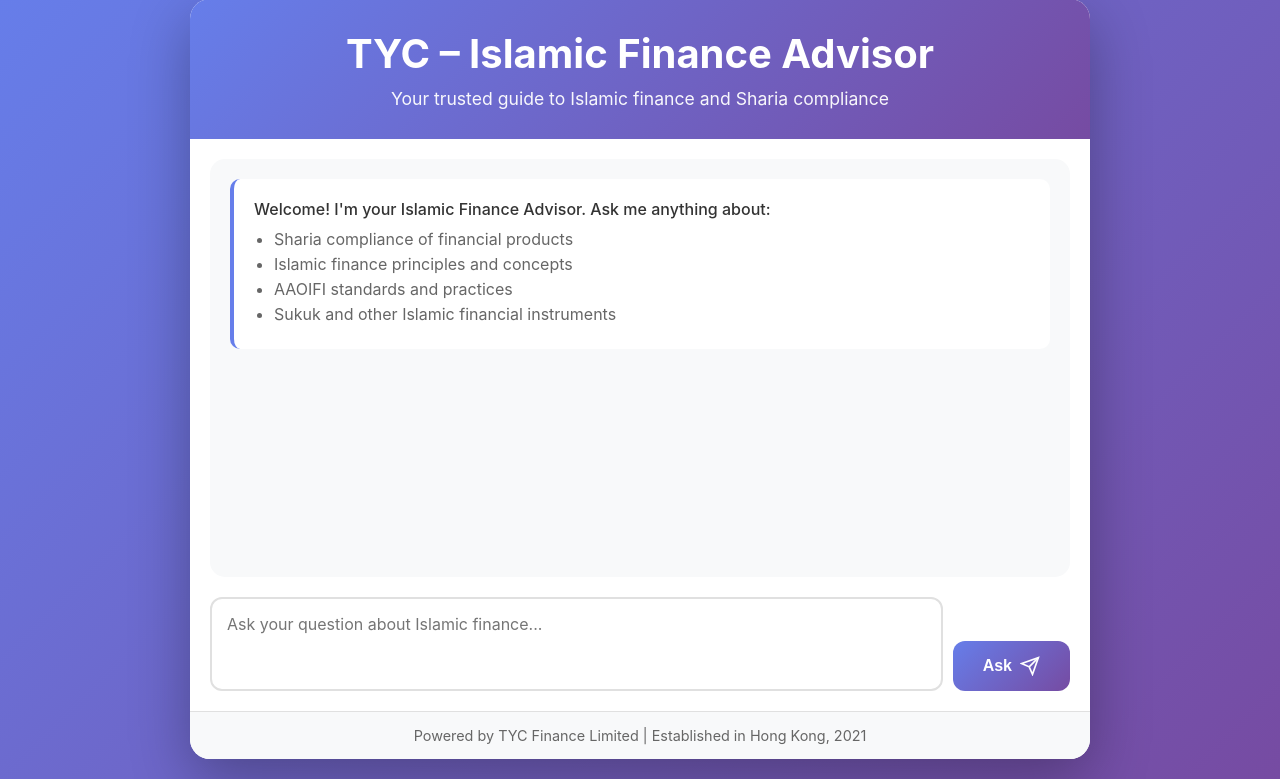
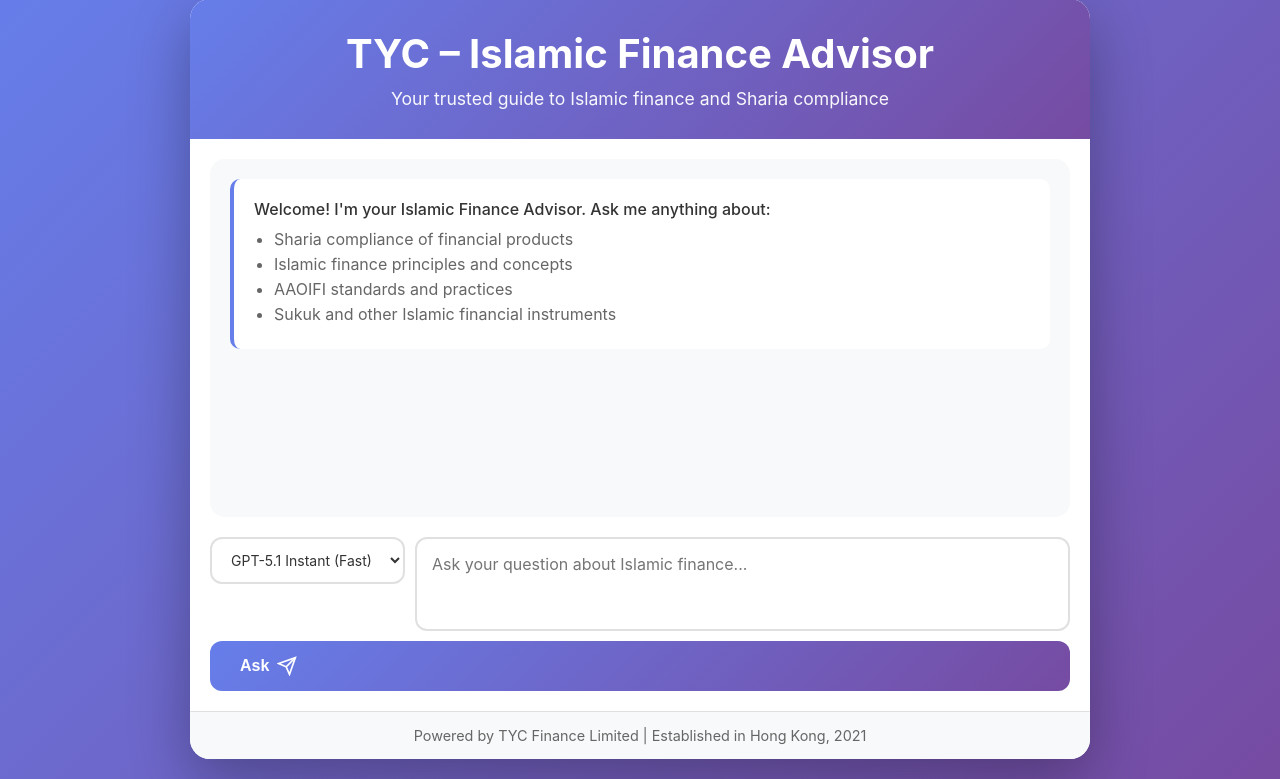
Before and after one commit to BilalBAI/tyc-gpt, a Flask app: page / in a window 1280 px wide. Shown: the part 21-800 px from the top of the page. Run offline with Flask 3, Linux system fonts and the light colour scheme.

Commit message:
Add model selector with gpt-5.1-instant as default
- Add dropdown selector in frontend for model choice
- Support gpt-5.1 and gpt-5.1-instant models
- Set gpt-5.1-instant as default (faster responses)
- Update backend to accept and use selected model
- Add styling for model selector dropdown
- Create advisor instance per request with selected model

```diff
--- a/src/app.py
+++ b/src/app.py
@@ -7,8 +7,7 @@ app = Flask(__name__)
 # Enable CORS for all routes
 CORS(app)
 
-# Initialize the advisor
-advisor = TYCIslamicFinanceAdvisor()
+# Advisor will be created per request with selected model
 
 
 @app.route('/')
@@ -21,9 +20,18 @@ def ask():
     try:
         data = request.get_json()
         question = data.get('question', '').strip()
+        model = data.get('model', 'gpt-5.1-instant')  # Default to gpt-5.1-instant
 
         if not question:
             return jsonify({'error': 'Please provide a question'}), 400
+
+        # Validate model
+        valid_models = ['gpt-5.1', 'gpt-5.1-instant']
+        if model not in valid_models:
+            model = 'gpt-5.1-instant'  # Fallback to default
+
+        # Create advisor with selected model
+        advisor = TYCIslamicFinanceAdvisor(model=model)
 
         # Get the answer from the advisor
         # PDF context disabled by default on Render due to memory constraints
--- a/src/static/css/style.css
+++ b/src/static/css/style.css
@@ -257,8 +257,37 @@ main {
 
 #question-form {
     display: flex;
+    flex-direction: column;
     gap: 10px;
-    align-items: flex-end;
+}
+
+.input-row {
+    display: flex;
+    gap: 10px;
+    align-items: flex-start;
+}
+
+.model-selector {
+    padding: 12px 15px;
+    border: 2px solid #e0e0e0;
+    border-radius: 12px;
+    font-size: 14px;
+    font-family: inherit;
+    background: white;
+    color: #333;
+    cursor: pointer;
+    transition: border-color 0.3s;
+    min-width: 180px;
+    flex-shrink: 0;
+}
+
+.model-selector:focus {
+    outline: none;
+    border-color: #667eea;
+}
+
+.model-selector:hover {
+    border-color: #667eea;
 }
 
 #question-input {
@@ -352,6 +381,15 @@ footer {
         margin-right: 0;
     }
 
+    .input-row {
+        flex-direction: column;
+    }
+
+    .model-selector {
+        width: 100%;
+        min-width: auto;
+    }
+
     #question-form {
         flex-direction: column;
     }
--- a/src/templates/index.html
+++ b/src/templates/index.html
@@ -29,12 +29,18 @@
 
                 <div class="input-container">
                     <form id="question-form">
+                        <div class="input-row">
+                            <select id="model-select" class="model-selector">
+                                <option value="gpt-5.1-instant" selected>GPT-5.1 Instant (Fast)</option>
+                                <option value="gpt-5.1">GPT-5.1 (Standard)</option>
+                            </select>
                             <textarea
                                 id="question-input"
                                 placeholder="Ask your question about Islamic finance..."
                                 rows="3"
                                 required
                             ></textarea>
+                        </div>
                         <button type="submit" id="submit-btn">
                             <span>Ask</span>
                             <svg width="20" height="20" viewBox="0 0 24 24" fill="none" stroke="currentColor" stroke-width="2">
@@ -74,13 +80,20 @@
             // Clear input
             input.value = '';
 
+            // Get selected model
+            const modelSelect = document.getElementById('model-select');
+            const selectedModel = modelSelect.value;
+
             try {
                 const response = await fetch('/ask', {
                     method: 'POST',
                     headers: {
                         'Content-Type': 'application/json',
                     },
-                    body: JSON.stringify({ question: question })
+                    body: JSON.stringify({
+                        question: question,
+                        model: selectedModel
+                    })
                 });
 
                 const data = await response.json();
--- a/src/tyc_advisor.py
+++ b/src/tyc_advisor.py
@@ -39,7 +39,7 @@ class TYCIslamicFinanceAdvisor:
 
         api_key: Optional[str] = None,
 
-        model: str = "gpt-5.1",
+        model: str = "gpt-5.1-instant",
 
     ):
         """
```
Lines whose indentation alone changed are shown as unchanged.
